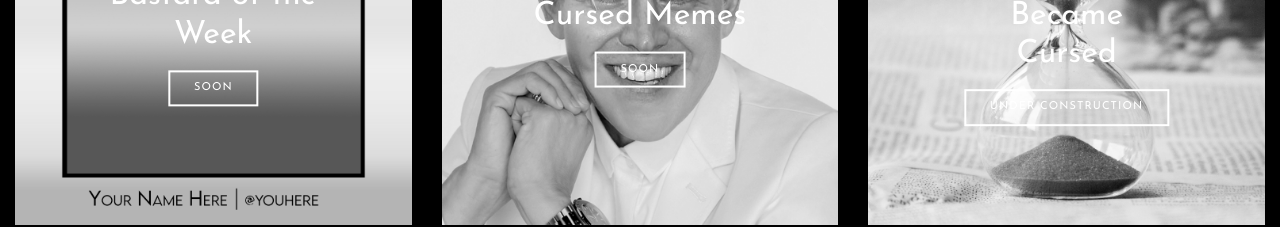
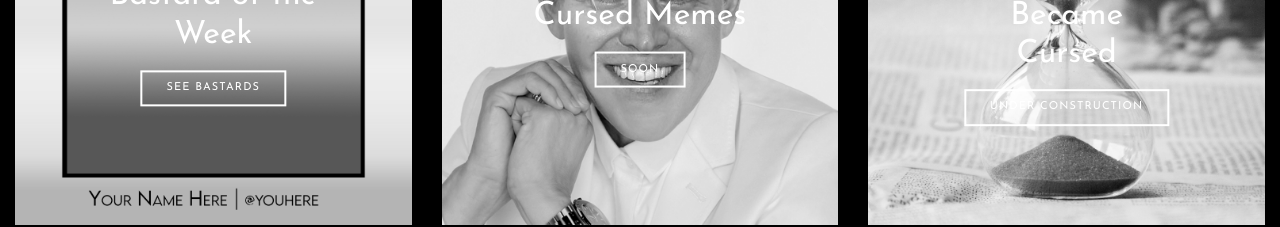
Before and after one commit to badfic/swamp-site, a plain HTML site: page index.html in a window 1280 px wide. Shown: the part 324-551 px from the top of the page. Drawn offline with Linux system fonts and the light colour scheme; files whose address does not match are found by name.

Commit message:
fixed front page links

```diff
--- a/index.html
+++ b/index.html
@@ -119,7 +119,7 @@
           <div class="image-wrap-2">
             <div class="image-info">
               <h2 class="mb-3">Bastard of the Week</h2>
-              <a href="#" class="btn btn-outline-white py-2 px-4">Soon</a>
+              <a href="/bastard-of-the-week.html" class="btn btn-outline-white py-2 px-4">See Bastards</a>
             </div>
             <img src="images/Bastard_of_the_week_blank.png" alt="Image" class="img-fluid">
           </div>
```
